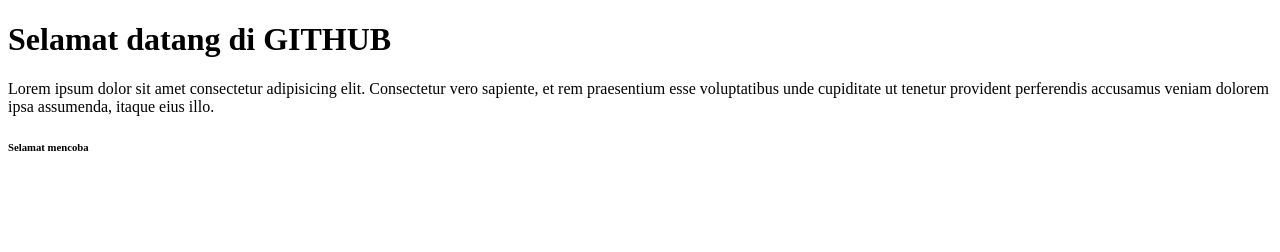
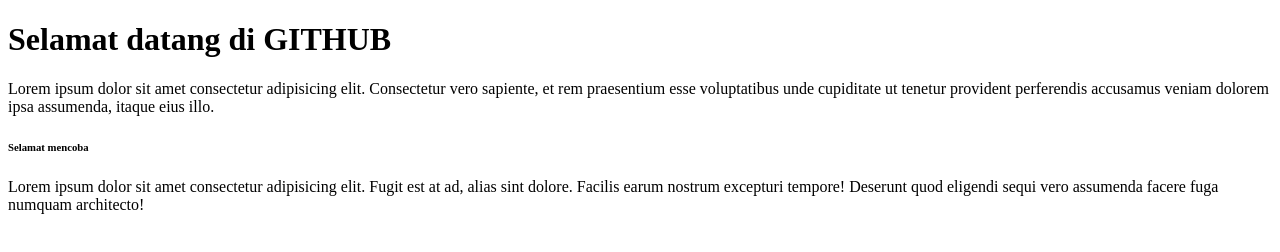
Before and after one commit to rulyahsani/web-latihan, a plain HTML site: page index.html in a window 1280 px wide. Drawn offline with Linux system fonts and the light colour scheme.

Commit message:
Memodifikasi File index html

```diff
--- a/index.html
+++ b/index.html
@@ -11,5 +11,8 @@
         <p>Lorem ipsum dolor sit amet consectetur adipisicing elit. Consectetur vero sapiente, et rem praesentium esse voluptatibus unde cupiditate ut tenetur provident perferendis accusamus veniam dolorem ipsa assumenda, itaque eius illo.</p>
         <h6>Selamat mencoba</h6>
     </div>
+    <div class="carding">
+        <p>Lorem ipsum dolor sit amet consectetur adipisicing elit. Fugit est at ad, alias sint dolore. Facilis earum nostrum excepturi tempore! Deserunt quod eligendi sequi vero assumenda facere fuga numquam architecto!</p>
+    </div>
 </body>
 </html>
```
